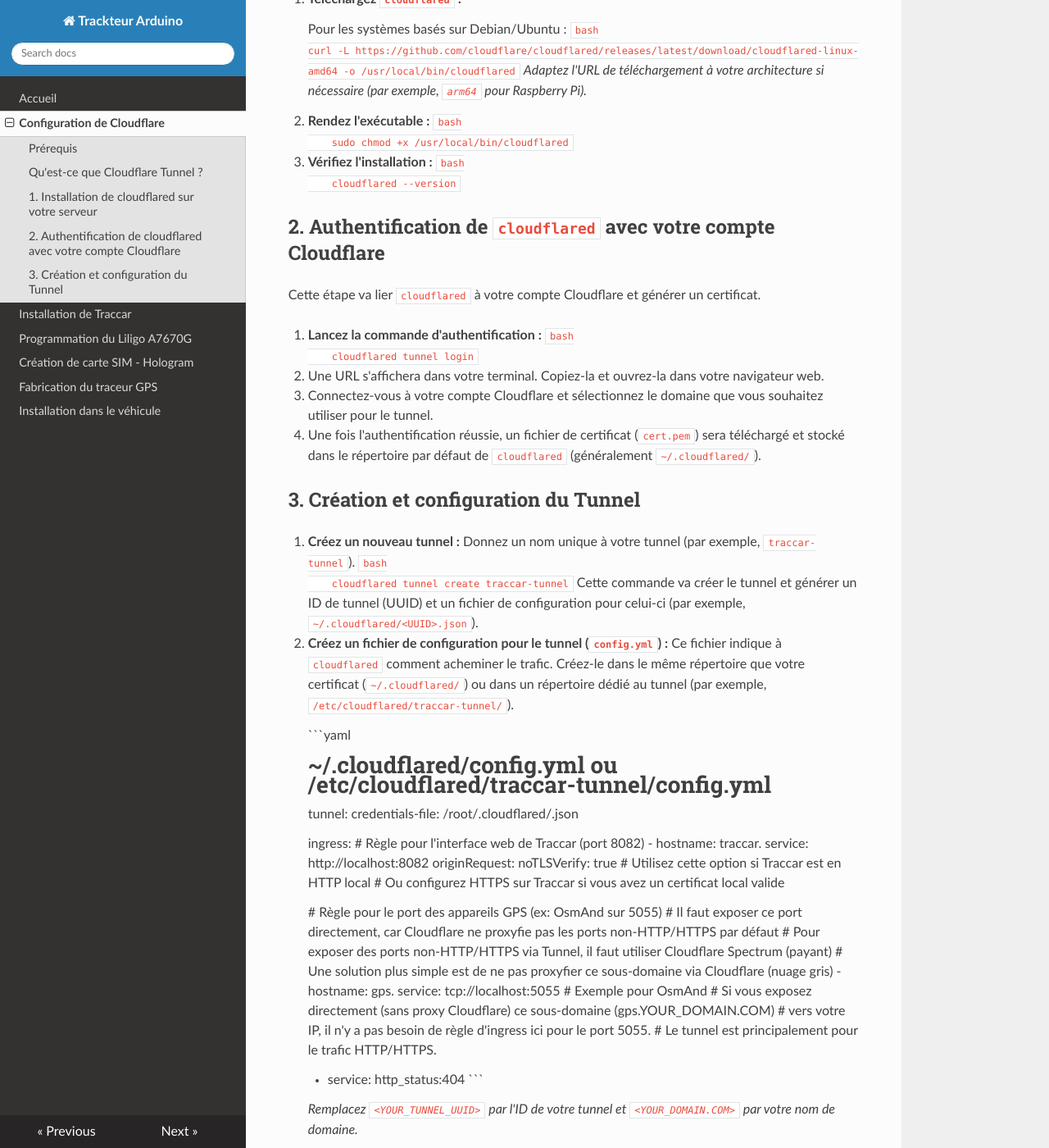
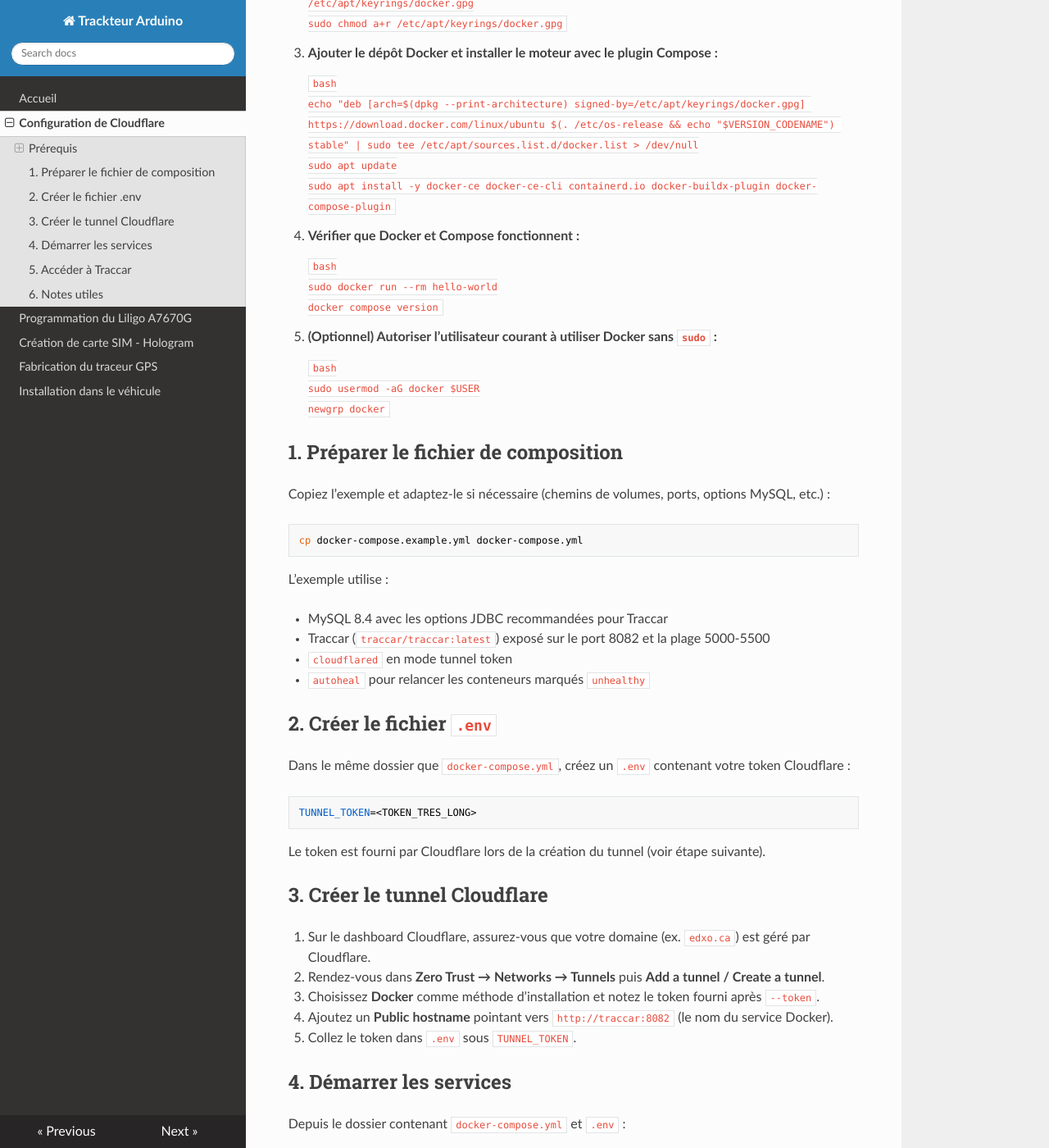
Before and after one commit to fpoisson2/trackteur, an MkDocs documentation site: the page built from docs/configuration_cloudflare.md, in a window 1280 px wide and 1400 px high, scrolled down 703 px. Shown: the whole window at 82% size. Built offline with MkDocs 1.6.1, drawn with Linux system fonts in a browser that asks for light colours; nearby versions of some CDN libraries; some of the changed text lies outside the part shown.

Commit message:
feat: Add docker-compose for traccar deployment
This commit introduces a `docker-compose.yml` file to easily deploy Traccar with a MySQL database, Cloudflare tunnel for secure access, and Autoheal for container monitoring.

The documentation has been updated to reflect these changes, including:

- A new guide on how to use the `docker-compose.yml` file.

- Updated Cloudflare documentation to explain the tunnel setup.

- Removal of the old installation guide.

````diff
--- a/docs/configuration_cloudflare.md
+++ b/docs/configuration_cloudflare.md
@@ -1,132 +1,109 @@
-# Configuration de Cloudflare avec des Tunnels
+# Déployer Traccar avec Docker et MySQL
 
-La configuration de Cloudflare est essentielle pour sécuriser et optimiser l'accès à votre serveur Traccar. L'utilisation de Cloudflare Tunnels est particulièrement avantageuse pour exposer des services internes de manière sécurisée sans ouvrir de ports sur votre pare-feu.
+Ce dépôt propose un exemple de stack Docker pour Traccar utilisant MySQL comme base de données, un tunnel Cloudflare et un conteneur d’auto-heal. Un fichier `docker-compose.example.yml` est fourni pour éviter le copier-coller.
 
 ## Prérequis
 
-- Un compte Cloudflare actif.
-- Un nom de domaine enregistré et géré par Cloudflare.
-- Un serveur Linux avec Traccar installé et fonctionnant (généralement sur `localhost:8082`).
+-   Docker et Docker Compose installés sur l’hôte
+-   Accès à un domaine géré par Cloudflare (pour le tunnel)
 
-## Qu'est-ce que Cloudflare Tunnel ?
+### Installer Docker/Docker Compose sur Ubuntu (22.04 ou plus récent)
 
-Cloudflare Tunnel (anciennement Argo Tunnel) crée une connexion sécurisée et chiffrée entre votre serveur et le réseau Cloudflare, sans qu'il soit nécessaire d'ouvrir des ports entrants sur votre pare-feu. Votre serveur initie la connexion sortante vers Cloudflare, ce qui rend l'exposition de services beaucoup plus sécurisée.
+1.  **Désinstaller les anciens paquets si présents :**
 
-## 1. Installation de `cloudflared` sur votre serveur
-
-`cloudflared` est le démon client de Cloudflare Tunnel.
-
-1.  **Téléchargez `cloudflared` :**
-
-    Pour les systèmes basés sur Debian/Ubuntu :
     ```bash
-    curl -L https://github.com/cloudflare/cloudflared/releases/latest/download/cloudflared-linux-amd64 -o /usr/local/bin/cloudflared
-    ```
-    *Adaptez l'URL de téléchargement à votre architecture si nécessaire (par exemple, `arm64` pour Raspberry Pi).*
-
-2.  **Rendez l'exécutable :**
-    ```bash
-    sudo chmod +x /usr/local/bin/cloudflared
+    sudo apt remove docker docker-engine docker.io containerd runc
     ```
 
-3.  **Vérifiez l'installation :**
+2.  **Installer les dépendances et ajouter la clé GPG officielle :**
+
     ```bash
-    cloudflared --version
+    sudo apt update
+    sudo apt install -y ca-certificates curl gnupg
+    sudo install -m 0755 -d /etc/apt/keyrings
+    curl -fsSL https://download.docker.com/linux/ubuntu/gpg | sudo gpg --dearmor -o /etc/apt/keyrings/docker.gpg
+    sudo chmod a+r /etc/apt/keyrings/docker.gpg
     ```
 
-## 2. Authentification de `cloudflared` avec votre compte Cloudflare
+3.  **Ajouter le dépôt Docker et installer le moteur avec le plugin Compose :**
 
-Cette étape va lier `cloudflared` à votre compte Cloudflare et générer un certificat.
-
-1.  **Lancez la commande d'authentification :**
     ```bash
-    cloudflared tunnel login
-    ```
-2.  Une URL s'affichera dans votre terminal. Copiez-la et ouvrez-la dans votre navigateur web.
-3.  Connectez-vous à votre compte Cloudflare et sélectionnez le domaine que vous souhaitez utiliser pour le tunnel.
-4.  Une fois l'authentification réussie, un fichier de certificat (`cert.pem`) sera téléchargé et stocké dans le répertoire par défaut de `cloudflared` (généralement `~/.cloudflared/`).
-
-## 3. Création et configuration du Tunnel
-
-1.  **Créez un nouveau tunnel :**
-    Donnez un nom unique à votre tunnel (par exemple, `traccar-tunnel`).
-    ```bash
-    cloudflared tunnel create traccar-tunnel
-    ```
-    Cette commande va créer le tunnel et générer un ID de tunnel (UUID) et un fichier de configuration pour celui-ci (par exemple, `~/.cloudflared/<UUID>.json`).
-
-2.  **Créez un fichier de configuration pour le tunnel (`config.yml`) :**
-    Ce fichier indique à `cloudflared` comment acheminer le trafic. Créez-le dans le même répertoire que votre certificat (`~/.cloudflared/`) ou dans un répertoire dédié au tunnel (par exemple, `/etc/cloudflared/traccar-tunnel/`).
-
-    ```yaml
-    # ~/.cloudflared/config.yml ou /etc/cloudflared/traccar-tunnel/config.yml
-    tunnel: <YOUR_TUNNEL_UUID>
-    credentials-file: /root/.cloudflared/<YOUR_TUNNEL_UUID>.json
-
-    ingress:
-      # Règle pour l'interface web de Traccar (port 8082)
-      - hostname: traccar.<YOUR_DOMAIN.COM>
-        service: http://localhost:8082
-        originRequest:
-          noTLSVerify: true # Utilisez cette option si Traccar est en HTTP local
-                           # Ou configurez HTTPS sur Traccar si vous avez un certificat local valide
-
-      # Règle pour le port des appareils GPS (ex: OsmAnd sur 5055)
-      # Il faut exposer ce port directement, car Cloudflare ne proxyfie pas les ports non-HTTP/HTTPS par défaut
-      # Pour exposer des ports non-HTTP/HTTPS via Tunnel, il faut utiliser Cloudflare Spectrum (payant)
-      # Une solution plus simple est de ne pas proxyfier ce sous-domaine via Cloudflare (nuage gris)
-      - hostname: gps.<YOUR_DOMAIN.COM>
-        service: tcp://localhost:5055 # Exemple pour OsmAnd
-        # Si vous exposez directement (sans proxy Cloudflare) ce sous-domaine (gps.YOUR_DOMAIN.COM)
-        # vers votre IP, il n'y a pas besoin de règle d'ingress ici pour le port 5055.
-        # Le tunnel est principalement pour le trafic HTTP/HTTPS.
-
-      - service: http_status:404
+    echo "deb [arch=$(dpkg --print-architecture) signed-by=/etc/apt/keyrings/docker.gpg] https://download.docker.com/linux/ubuntu $(. /etc/os-release && echo "$VERSION_CODENAME") stable" | sudo tee /etc/apt/sources.list.d/docker.list > /dev/null
+    sudo apt update
+    sudo apt install -y docker-ce docker-ce-cli containerd.io docker-buildx-plugin docker-compose-plugin
     ```
 
-    *Remplacez `<YOUR_TUNNEL_UUID>` par l'ID de votre tunnel et `<YOUR_DOMAIN.COM>` par votre nom de domaine.*
+4.  **Vérifier que Docker et Compose fonctionnent :**
 
-## 4. Configuration DNS dans Cloudflare
-
-Pour que votre sous-domaine pointe vers votre tunnel, vous devez créer un enregistrement CNAME dans votre tableau de bord Cloudflare.
-
-1.  **Connectez-vous à votre tableau de bord Cloudflare.**
-2.  Sélectionnez votre nom de domaine.
-3.  Dans le menu de gauche, allez dans la section **DNS**.
-4.  Cliquez sur **Ajouter un enregistrement** (`Add record`).
-
-    -   **Type**: `CNAME`
-    -   **Nom**: `traccar` (ou le nom de votre sous-domaine)
-    -   **Cible**: L'adresse fournie par `cloudflared` lors de la création du tunnel. Elle se termine généralement par `cfargotunnel.com`. Par exemple, `abcd.cfargotunnel.com`.
-    -   **Proxy status**: Assurez-vous que le nuage orange est activé (Proxied).
-
-5.  Cliquez sur **Enregistrer**.
-
-*Note : Si vous exposez des ports non-HTTP/HTTPS (comme 5055 pour les appareils GPS) sans Cloudflare Spectrum, vous devrez créer un enregistrement `A` pointant directement vers votre IP de serveur pour un sous-domaine comme `gps.YOUR_DOMAIN.COM`, et vous assurer que ce sous-domaine **n'est pas proxyfié** (nuage gris).*
-
-## 5. Exécution de `cloudflared` comme service système
-
-Pour que votre tunnel reste actif, même après un redémarrage du serveur, exécutez `cloudflared` en tant que service système.
-
-1.  **Installez le service :**
     ```bash
-    sudo cloudflared tunnel install
-    ```
-2.  **Démarrez le service :**
-    ```bash
-    sudo systemctl start cloudflared
-    ```
-3.  **Vérifiez le statut du service :**
-    ```bash
-    sudo systemctl status cloudflared
-    ```
-4.  **Assurez-vous qu'il démarre au boot :**
-    ```bash
-    sudo systemctl enable cloudflared
+    sudo docker run --rm hello-world
+    docker compose version
     ```
 
-## Conclusion
+5.  **(Optionnel) Autoriser l’utilisateur courant à utiliser Docker sans `sudo` :**
 
-Votre serveur Traccar est maintenant accessible de manière sécurisée via Cloudflare Tunnel. Cette configuration offre une couche de sécurité supplémentaire en masquant l'adresse IP de votre serveur et en utilisant les protections DDoS et le pare-feu applicatif web (WAF) de Cloudflare.
+    ```bash
+    sudo usermod -aG docker $USER
+    newgrp docker
+    ```
 
-N'oubliez pas de mettre à jour votre `/opt/traccar/conf/traccar.xml` pour que Traccar écoute sur `localhost` si ce n'est pas déjà le cas, et configurez vos appareils GPS pour qu'ils pointent vers `traccar.<YOUR_DOMAIN.COM>` (ou `gps.<YOUR_DOMAIN.COM>` si vous avez configuré un sous-domaine non proxyfié pour les ports non-HTTP/HTTPS).
+## 1. Préparer le fichier de composition
+
+Copiez l’exemple et adaptez-le si nécessaire (chemins de volumes, ports, options MySQL, etc.) :
+
+```bash
+cp docker-compose.example.yml docker-compose.yml
+```
+
+L’exemple utilise :
+
+-   MySQL 8.4 avec les options JDBC recommandées pour Traccar
+-   Traccar (`traccar/traccar:latest`) exposé sur le port 8082 et la plage 5000-5500
+-   `cloudflared` en mode tunnel token
+-   `autoheal` pour relancer les conteneurs marqués `unhealthy`
+
+## 2. Créer le fichier `.env`
+
+Dans le même dossier que `docker-compose.yml`, créez un `.env` contenant votre token Cloudflare :
+
+```
+TUNNEL_TOKEN=<TOKEN_TRES_LONG>
+```
+
+Le token est fourni par Cloudflare lors de la création du tunnel (voir étape suivante).
+
+## 3. Créer le tunnel Cloudflare
+
+1.  Sur le dashboard Cloudflare, assurez-vous que votre domaine (ex. `edxo.ca`) est géré par Cloudflare.
+2.  Rendez-vous dans **Zero Trust → Networks → Tunnels** puis **Add a tunnel / Create a tunnel**.
+3.  Choisissez **Docker** comme méthode d’installation et notez le token fourni après `--token`.
+4.  Ajoutez un **Public hostname** pointant vers `http://traccar:8082` (le nom du service Docker).
+5.  Collez le token dans `.env` sous `TUNNEL_TOKEN`.
+
+## 4. Démarrer les services
+
+Depuis le dossier contenant `docker-compose.yml` et `.env` :
+
+```bash
+sudo mkdir -p /opt/traccar/data /opt/traccar/logs
+# Lancer la stack en arrière-plan
+docker compose up -d
+```
+
+Vérifier les journaux si besoin :
+
+```bash
+docker compose ps
+docker compose logs -f traccar
+docker compose logs -f cloudflared
+```
+
+## 5. Accéder à Traccar
+
+Une fois que Traccar est en état `healthy` et que `cloudflared` tourne, accédez à l’interface via l’URL configurée dans Cloudflare (ex. `https://gps.edxo.ca`).
+
+## 6. Notes utiles
+
+-   Vous pouvez retirer le mapping `8082:8082` pour n’exposer Traccar que via Cloudflare.
+-   Pour plusieurs sous-domaines, ajoutez plusieurs règles d’ingress dans le tunnel Cloudflare.
+-   `autoheal` relance automatiquement les conteneurs marqués `unhealthy` via les `healthchecks`.
--- a/mkdocs.yml
+++ b/mkdocs.yml
@@ -3,7 +3,6 @@
 nav:
   - Accueil: index.md
   - Configuration de Cloudflare: configuration_cloudflare.md
-  - Installation de Traccar: installation_traccar.md
   - Programmation du Liligo A7670G: programmation_liligo_a7670g.md
   - Création de carte SIM - Hologram: creation_carte_sim_hologram.md
   - Fabrication du traceur GPS: fabrication_traceur_gps.md
````
Also changed, not shown: docker-compose.yml (added, +65 -0 lines), docs/index.md (+90 -81 lines), docs/installation_traccar.md (deleted, +0 -1 lines), 1 other file.
